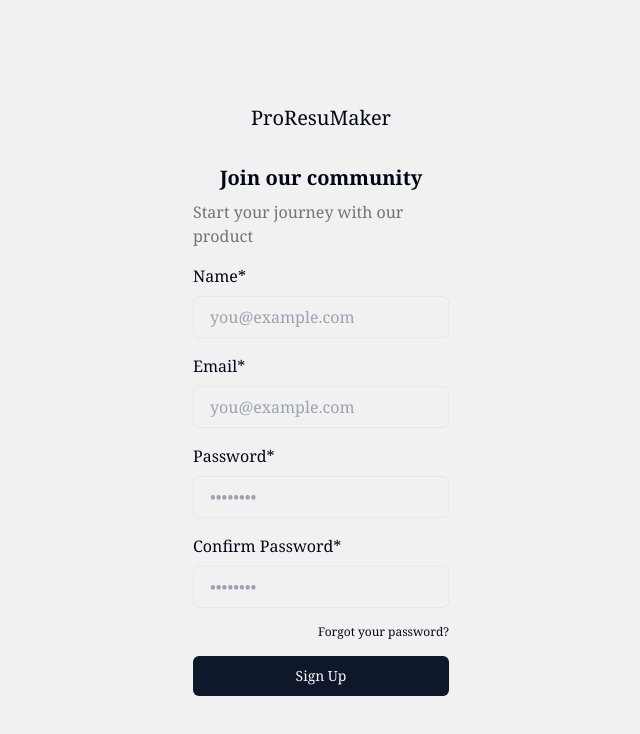
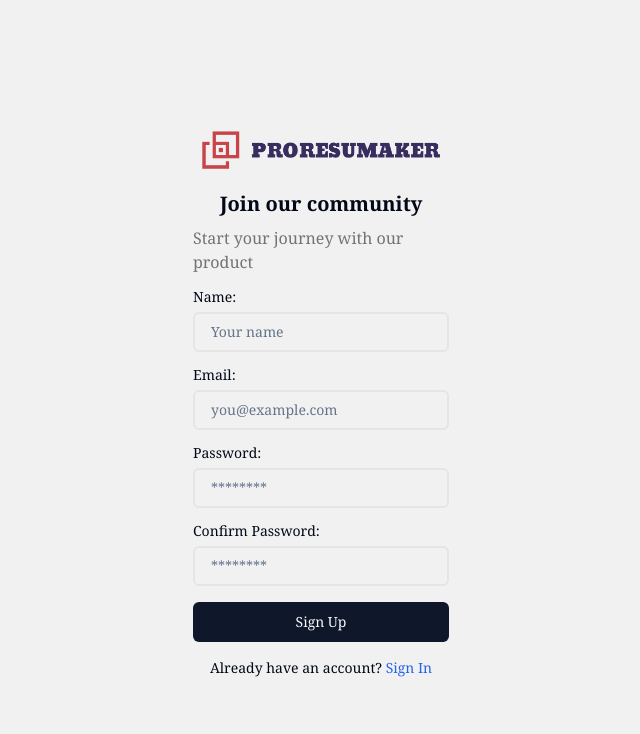
Before and after one commit to yachaoxiong/proResuMaker, a Next.js app: page /signup in a window 1280 px wide. Shown: the top 734 px of the page, without its empty margins (319-959 px from the left). Built offline with nearby package versions, Linux system fonts and the light colour scheme; no server answers.

Commit message:
sign up feature

```diff
--- a/app/components/common/AppInput.tsx
+++ b/app/components/common/AppInput.tsx
@@ -1,5 +1,4 @@
 import React from 'react'
-// import { AppInputProps } from '@/types/components/index'
 import { Input } from '@/components/ui/input'
 import { Label } from '@/components/ui/label'
 
--- a/app/login/page.tsx
+++ b/app/login/page.tsx
@@ -55,7 +55,6 @@
               height={200}
             />
           </div>
-
           <Title
             title="Sign in to your account"
             boldTitle
--- a/app/signup/page.tsx
+++ b/app/signup/page.tsx
@@ -1,10 +1,13 @@
 import Link from 'next/link'
+import Image from 'next/image'
 import { headers } from 'next/headers'
 import { createClient } from '@/utils/supabase/server'
 import { redirect } from 'next/navigation'
 import { Button } from '@/components/ui/button'
+import { Label } from '@/components/ui/label'
 import Title from '../components/common/Title'
 import Input from '../components/common/AppInput'
+import AppInput from '../components/common/AppInput'
 
 export default function Signup({
   searchParams,
@@ -17,6 +20,12 @@
     const origin = headers().get('origin')
     const email = formData.get('email') as string
     const password = formData.get('password') as string
+    const confirmPassword = formData.get('confirmPassword') as string;
+
+    if (password !== confirmPassword) {
+      return redirect('/signup?message=Passwords do not match');
+    }
+
     const supabase = createClient()
 
     const { error } = await supabase.auth.signUp({
@@ -38,8 +47,13 @@
     <div className='min-h-screen flex flex-col items-center justify-center'>
       <div className='flex flex-col w-4/5 md:w-2/5 lg:w-1/5 gap-4'>
         {/* header */}
-        <div className='flex flex-col gap-6'>
-          <Title title='ProResuMaker' />
+        <div className='flex flex-col gap-3'>
+          <Image
+            src="/images/logo-transparent-png.png"
+            alt="logo"
+            width={360}
+            height={200}
+          />
           <Title
             title='Join our community'
             boldTitle
@@ -51,54 +65,39 @@
           className="animate-in flex-1 flex flex-col w-full justify-center gap-4 text-foreground font-serif"
           action={signUp}
         >
-          <div className='flex flex-col gap-2'>
-            <label className="text-md" htmlFor="email">
-              Name*
-            </label>
-            <input
-              className="rounded-md px-4 py-2 bg-inherit border"
-              name="email"
-              placeholder="you@example.com"
-              required
-            />
+          <AppInput
+            title="Name:"
+            placeholder="Your name"
+            required={true}
+            name='name'
+          />
+          <AppInput
+            title="Email:"
+            placeholder="you@example.com"
+            required={true}
+            name='email'
+          />
+          <AppInput
+            title="Password:"
+            placeholder="********"
+            required={true}
+            name='password'
+            type="password"
+          />
+          <AppInput
+            title="Confirm Password:"
+            placeholder="********"
+            required={true}
+            name='confirmPassword'
+            type="password"
+          />
+          <Button type="submit">Sign Up</Button>
+          <div className="text-sm text-center">
+            Already have an account?{' '}
+            <Link href="/login" className=" text-blue-600">
+              Sign In
+            </Link>
           </div>
-          <div className='flex flex-col gap-2'>
-            <label className="text-md" htmlFor="email">
-              Email*
-            </label>
-            <input
-              className="rounded-md px-4 py-2 bg-inherit border"
-              name="email"
-              placeholder="you@example.com"
-              required
-            />
-          </div>
-          <div className='flex flex-col gap-2'>
-            <label className="text-md" htmlFor="password">
-              Password*
-            </label>
-            <input
-              className="rounded-md px-4 py-2 bg-inherit border"
-              type="password"
-              name="password"
-              placeholder="••••••••"
-              required
-            />
-          </div>
-          <div className='flex flex-col gap-2'>
-            <label className="text-md" htmlFor="password">
-              Confirm Password*
-            </label>
-            <input
-              className="rounded-md px-4 py-2 bg-inherit border"
-              type="password"
-              name="confirmPassword"
-              placeholder="••••••••"
-              required
-            />
-          </div>
-          <div className='text-xs text-right'>Forgot your password?</div>
-          <Button type="submit">Sign Up</Button>
           {searchParams?.message && (
             <p className="mt-4 p-4 bg-foreground/10 text-foreground text-center">
               {searchParams.message}
```
